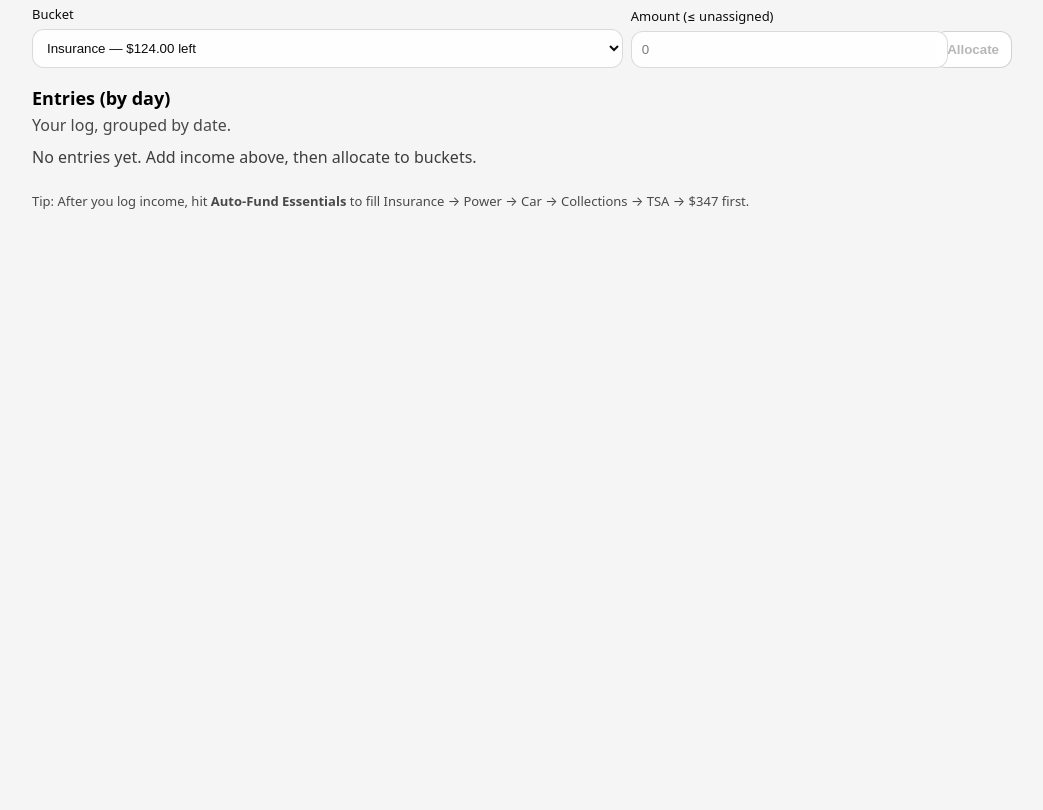
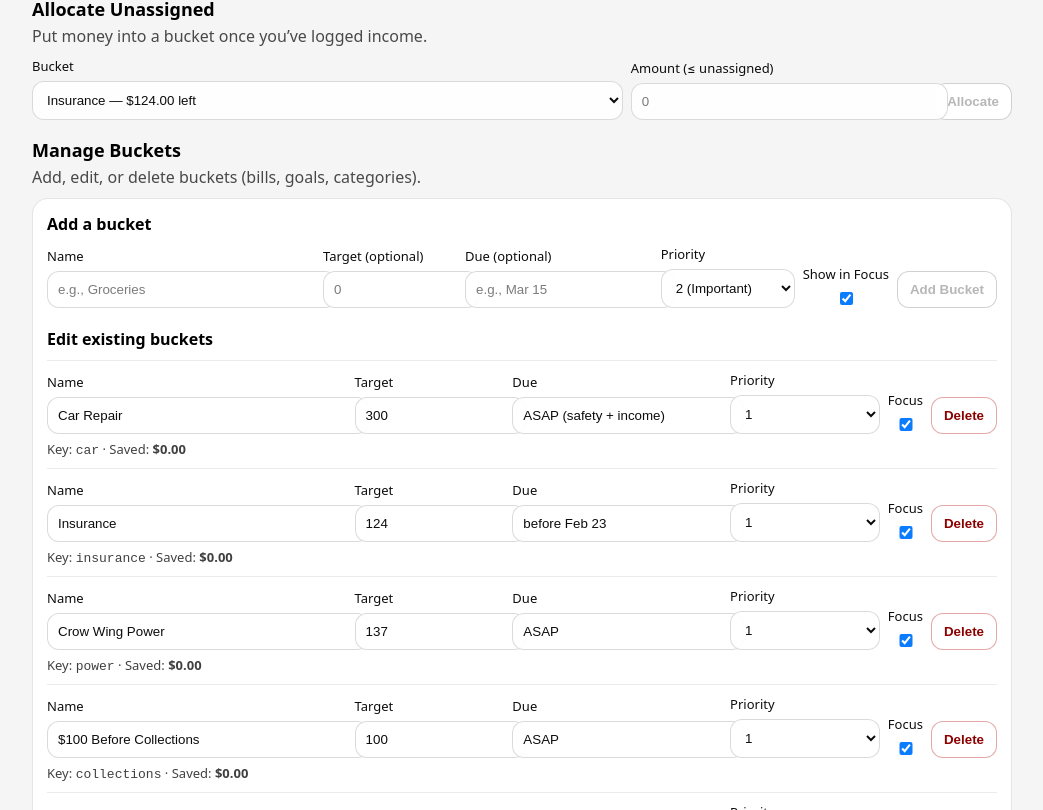
Before and after one commit to KristineMK72/money-control-board, a Next.js app: page /money in a window 1280 px wide. Shown: the part 1330-2140 px from the top of the page, without its empty margins (118-1161 px from the left). Before the commit the page ends 1556 px from the top, so only its background shows below. Built offline with nearby package versions, Linux system fonts and the light colour scheme.

Commit message:
Update page.tsx

```diff
--- a/app/money/page.tsx
+++ b/app/money/page.tsx
@@ -2,19 +2,7 @@
 
 import React, { useEffect, useMemo, useState } from "react";
 
-type BucketKey =
-  | "car"
-  | "insurance"
-  | "power"
-  | "tsa"
-  | "collections"
-  | "bill347"
-  | "cps"
-  | "verizon"
-  | "varo"
-  | "deb"
-  | "buffer"
-  | "gas";
+type BucketKey = string;
 
 type Bucket = {
   key: BucketKey;
@@ -55,6 +43,15 @@ function todayISO() {
 function uid() {
   return Math.random().toString(16).slice(2) + "-" + Date.now().toString(16);
 }
+function slugKey(name: string) {
+  const base = (name || "")
+    .toLowerCase()
+    .trim()
+    .replace(/['"]/g, "")
+    .replace(/[^a-z0-9]+/g, "-")
+    .replace(/^-+|-+$/g, "");
+  return base || "bucket";
+}
 
 export default function MoneyPage() {
   const [buckets, setBuckets] = useState<Bucket[]>([
@@ -64,16 +61,14 @@ export default function MoneyPage() {
     { key: "power", name: "Crow Wing Power", target: 137, saved: 0, due: "ASAP", priority: 1, focus: true },
     { key: "collections", name: "$100 Before Collections", target: 100, saved: 0, due: "ASAP", priority: 1, focus: true },
 
-    // Priority 2 (important)
+    // Priority 2
     { key: "tsa", name: "TSA Temp 10-day", target: 45, saved: 0, due: "before Tues trip", priority: 2, focus: true },
     { key: "bill347", name: "Bill Due Mar 3", target: 347, saved: 0, due: "Mar 3", priority: 2, focus: true },
-
-    // Negotiated / timing
     { key: "cps", name: "CPS (negotiate / partial)", target: 632, saved: 0, due: "call Sunday", priority: 2, focus: true },
     { key: "verizon", name: "Verizon (one-time spike)", target: 320, saved: 0, due: "Feb 28", priority: 2, focus: true },
     { key: "varo", name: "Varo", target: 81, saved: 0, due: "Feb 28", priority: 2, focus: true },
 
-    // Priority 3 (later)
+    // Priority 3
     { key: "deb", name: "Deb (owed)", target: 500, saved: 0, due: "structured", priority: 3 },
     { key: "buffer", name: "Emergency Buffer", target: 500, saved: 0, due: "6-week goal", priority: 3 },
     { key: "gas", name: "Gas / Daily Needs", target: 0, saved: 0, due: "rolling", priority: 3 },
@@ -87,6 +82,13 @@ export default function MoneyPage() {
 
   const [allocKey, setAllocKey] = useState<BucketKey>("insurance");
   const [allocAmt, setAllocAmt] = useState<number>(0);
+
+  // Manage Buckets form
+  const [newName, setNewName] = useState("");
+  const [newTarget, setNewTarget] = useState<number>(0);
+  const [newDue, setNewDue] = useState("");
+  const [newPriority, setNewPriority] = useState<1 | 2 | 3>(2);
+  const [newFocus, setNewFocus] = useState(true);
 
   // Load
   useEffect(() => {
@@ -192,14 +194,13 @@ export default function MoneyPage() {
   }
 
   function autoFundEssentials() {
-    // Order that matches your real life right now
     const order: BucketKey[] = ["insurance", "power", "car", "collections", "tsa", "bill347"];
     let unassigned = totals.unassigned;
     if (unassigned <= 0) return;
 
     for (const k of order) {
       const b = bucketsByKey.get(k);
-      if (!b) continue;
+      if (!b || b.target <= 0) continue;
       const remaining = clampMoney(Math.max(0, b.target - b.saved));
       if (remaining <= 0) continue;
       const pay = clampMoney(Math.min(unassigned, remaining));
@@ -209,6 +210,48 @@ export default function MoneyPage() {
       unassigned = clampMoney(unassigned - pay);
       if (unassigned <= 0) break;
     }
+  }
+
+  // --- Manage Buckets actions ---
+  function updateBucket(key: BucketKey, patch: Partial<Bucket>) {
+    setBuckets((prev) =>
+      prev.map((b) => (b.key === key ? { ...b, ...patch, target: clampMoney(patch.target ?? b.target) } : b))
+    );
+  }
+
+  function removeBucket(key: BucketKey) {
+    const ok = confirm("Delete this bucket? (Existing allocations will remain in history but won't map to a bucket.)");
+    if (!ok) return;
+    setBuckets((prev) => prev.filter((b) => b.key !== key));
+  }
+
+  function addBucket() {
+    const name = newName.trim();
+    if (!name) return;
+
+    const baseKey = slugKey(name);
+    let key = baseKey;
+    let i = 2;
+    while (buckets.some((b) => b.key === key)) {
+      key = `${baseKey}-${i++}`;
+    }
+
+    const bucket: Bucket = {
+      key,
+      name,
+      target: clampMoney(newTarget),
+      saved: 0,
+      due: newDue.trim() || undefined,
+      priority: newPriority,
+      focus: newFocus,
+    };
+
+    setBuckets((prev) => [bucket, ...prev]);
+    setNewName("");
+    setNewTarget(0);
+    setNewDue("");
+    setNewPriority(2);
+    setNewFocus(true);
   }
 
   function resetAll() {
@@ -245,6 +288,9 @@ export default function MoneyPage() {
           <div style={{ opacity: 0.75, marginTop: 6 }}>
             Focus: <b>Now → March 7</b> · Fund buckets, not stress.
           </div>
+          <div style={{ marginTop: 8, display: "flex", gap: 10, flexWrap: "wrap" }}>
+            <a href="/data" style={linkBtn()}>View /data (export/import)</a>
+          </div>
         </div>
 
         <div style={{ display: "flex", gap: 8, flexWrap: "wrap", justifyContent: "flex-end" }}>
@@ -263,7 +309,7 @@ export default function MoneyPage() {
         <SummaryCard title="Unassigned" value={fmt(totals.unassigned)} />
       </div>
 
-      <Section title="Now → Mar 7 Buckets" subtitle="These are the only buckets that matter before March 7." />
+      <Section title="Now → Mar 7 Buckets" subtitle="Only what matters before March 7." />
       <div style={styles.bucketGrid}>
         {focusBuckets
           .slice()
@@ -353,6 +399,97 @@ export default function MoneyPage() {
         </button>
       </div>
 
+      <Section title="Manage Buckets" subtitle="Add, edit, or delete buckets (bills, goals, categories)." />
+      <div style={styles.panel}>
+        <div style={{ display: "grid", gap: 10 }}>
+          <div style={{ fontWeight: 900 }}>Add a bucket</div>
+          <div style={styles.manageRow}>
+            <label style={styles.label}>
+              Name
+              <input value={newName} onChange={(e) => setNewName(e.target.value)} placeholder="e.g., Groceries" style={styles.input} />
+            </label>
+            <label style={styles.label}>
+              Target (optional)
+              <input
+                inputMode="decimal"
+                value={newTarget ? String(newTarget) : ""}
+                onChange={(e) => setNewTarget(Number(e.target.value))}
+                placeholder="0"
+                style={styles.input}
+              />
+            </label>
+            <label style={styles.label}>
+              Due (optional)
+              <input value={newDue} onChange={(e) => setNewDue(e.target.value)} placeholder="e.g., Mar 15" style={styles.input} />
+            </label>
+            <label style={styles.label}>
+              Priority
+              <select value={newPriority} onChange={(e) => setNewPriority(Number(e.target.value) as any)} style={styles.input}>
+                <option value={1}>1 (Must)</option>
+                <option value={2}>2 (Important)</option>
+                <option value={3}>3 (Later)</option>
+              </select>
+            </label>
+            <label style={{ ...styles.label, alignSelf: "end" }}>
+              <span>Show in Focus</span>
+              <input type="checkbox" checked={newFocus} onChange={(e) => setNewFocus(e.target.checked)} />
+            </label>
+
+            <button onClick={addBucket} style={btn()} disabled={!newName.trim()}>
+              Add Bucket
+            </button>
+          </div>
+
+          <div style={{ marginTop: 10, fontWeight: 900 }}>Edit existing buckets</div>
+          <div style={{ display: "grid", gap: 10 }}>
+            {buckets.map((b) => (
+              <div key={b.key} style={{ borderTop: "1px solid rgba(0,0,0,0.08)", paddingTop: 10 }}>
+                <div style={{ display: "grid", gridTemplateColumns: "2fr 1fr 1.4fr 1fr auto auto", gap: 8, alignItems: "end" }}>
+                  <label style={styles.label}>
+                    Name
+                    <input value={b.name} onChange={(e) => updateBucket(b.key, { name: e.target.value })} style={styles.input} />
+                  </label>
+                  <label style={styles.label}>
+                    Target
+                    <input
+                      inputMode="decimal"
+                      value={b.target ? String(b.target) : ""}
+                      onChange={(e) => updateBucket(b.key, { target: Number(e.target.value) })}
+                      style={styles.input}
+                    />
+                  </label>
+                  <label style={styles.label}>
+                    Due
+                    <input value={b.due ?? ""} onChange={(e) => updateBucket(b.key, { due: e.target.value })} style={styles.input} />
+                  </label>
+                  <label style={styles.label}>
+                    Priority
+                    <select value={b.priority} onChange={(e) => updateBucket(b.key, { priority: Number(e.target.value) as any })} style={styles.input}>
+                      <option value={1}>1</option>
+                      <option value={2}>2</option>
+                      <option value={3}>3</option>
+                    </select>
+                  </label>
+
+                  <label style={{ ...styles.label, alignSelf: "end" }}>
+                    <span>Focus</span>
+                    <input type="checkbox" checked={!!b.focus} onChange={(e) => updateBucket(b.key, { focus: e.target.checked })} />
+                  </label>
+
+                  <button onClick={() => removeBucket(b.key)} style={btn("danger")}>
+                    Delete
+                  </button>
+                </div>
+
+                <div style={{ marginTop: 6, opacity: 0.75, fontSize: 13 }}>
+                  Key: <code>{b.key}</code> · Saved: <b>{fmt(b.saved)}</b>
+                </div>
+              </div>
+            ))}
+          </div>
+        </div>
+      </div>
+
       <Section title="Entries (by day)" subtitle="Your log, grouped by date." />
       <div style={{ display: "grid", gap: 12 }}>
         {grouped.dates.length === 0 ? (
@@ -406,7 +543,7 @@ export default function MoneyPage() {
       </div>
 
       <footer style={{ marginTop: 24, opacity: 0.7, fontSize: 13 }}>
-        Tip: After you log income, hit <b>Auto-Fund Essentials</b> to fill Insurance → Power → Car → Collections → TSA → $347 first.
+        Tip: Log income → then <b>Auto-Fund Essentials</b>. For backup or moving devices, use <b>/data</b> export.
       </footer>
     </div>
   );
@@ -445,9 +582,7 @@ function BucketCard({ bucket }: { bucket: Bucket }) {
             (P{bucket.priority}){bucket.due ? ` · ${bucket.due}` : ""}
           </span>
         </div>
-        <div style={{ fontWeight: 900 }}>
-          {target > 0 ? `${fmt(saved)} / ${fmt(target)}` : fmt(saved)}
-        </div>
+        <div style={{ fontWeight: 900 }}>{target > 0 ? `${fmt(saved)} / ${fmt(target)}` : fmt(saved)}</div>
       </div>
 
       {target > 0 ? (
@@ -479,6 +614,10 @@ function btn(kind: "default" | "danger" = "default"): React.CSSProperties {
   };
   if (kind === "danger") return { ...base, border: "1px solid rgba(180,0,0,0.35)", color: "rgb(140,0,0)" };
   return base;
+}
+
+function linkBtn(): React.CSSProperties {
+  return { ...btn(), textDecoration: "none", display: "inline-block", color: "black" };
 }
 
 const styles: Record<string, React.CSSProperties> = {
@@ -532,6 +671,12 @@ const styles: Record<string, React.CSSProperties> = {
     gap: 8,
     alignItems: "end",
   },
+  manageRow: {
+    display: "grid",
+    gridTemplateColumns: "2fr 1fr 1.4fr 1fr auto auto",
+    gap: 8,
+    alignItems: "end",
+  },
   label: { display: "grid", gap: 6, fontSize: 13, opacity: 0.95 },
   input: {
     width: "100%",
```
